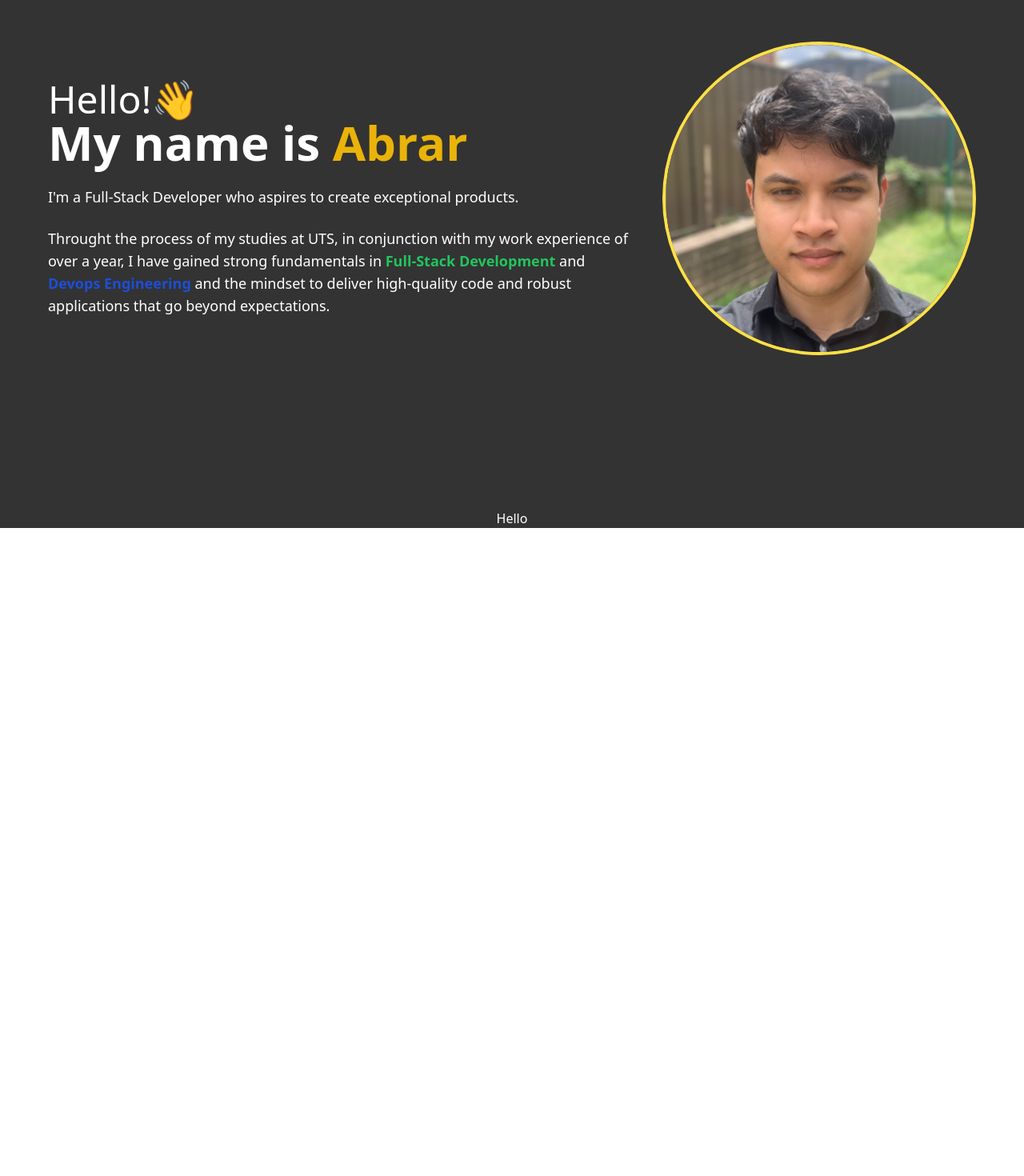
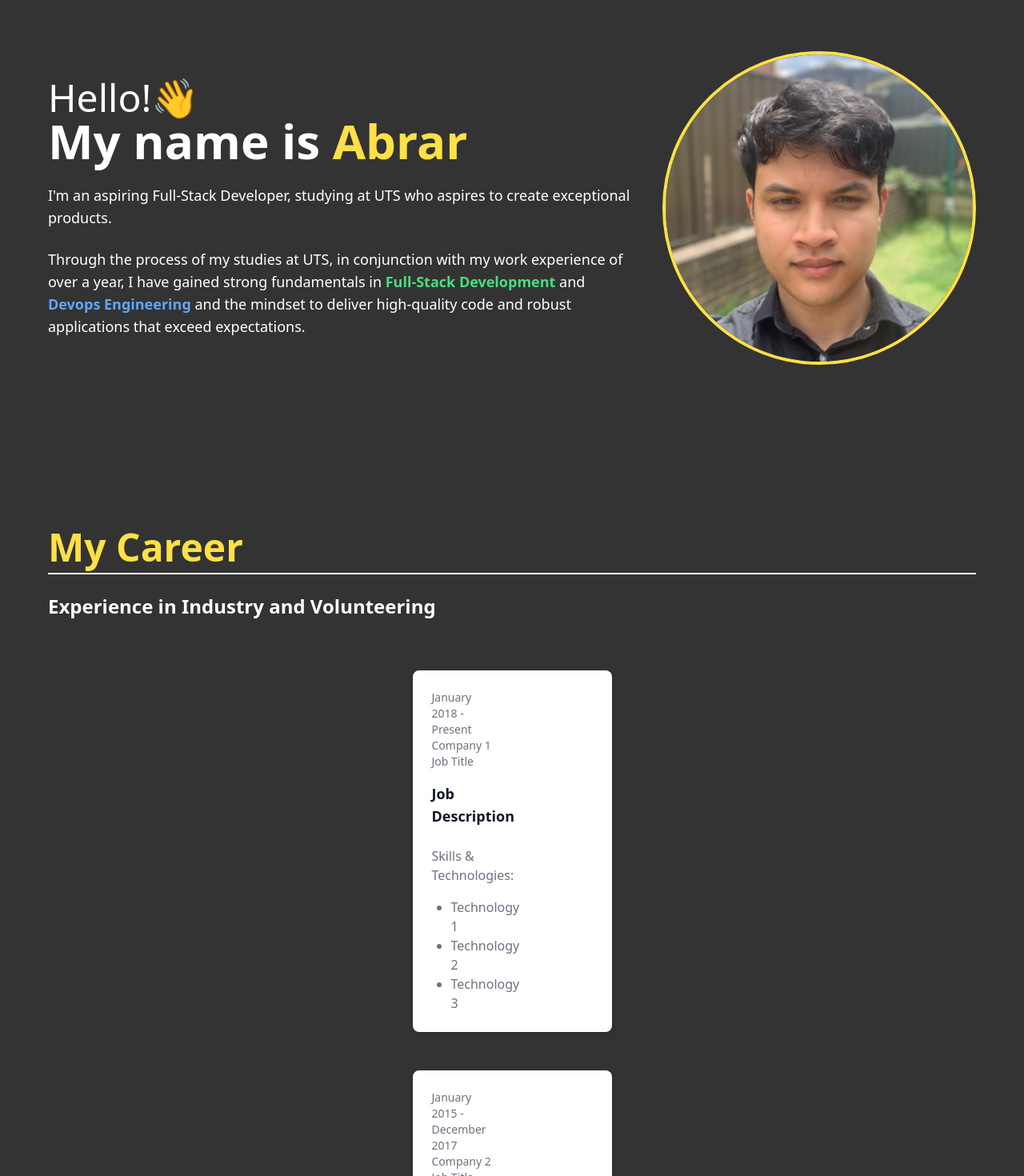
Before and after one commit to abrarbarbhuyia/portfolio-v2, a Next.js app: page / in a window 1280 px wide. Shown: the part 140-1610 px from the top of the page at 80% size. Before the commit the page ends 800 px from the top, so only its background shows below. Built offline with nearby package versions, Linux system fonts and the light colour scheme.

Commit message:
feat: starting experience section

```diff
--- a/src/components/Experience.tsx
+++ b/src/components/Experience.tsx
@@ -1,10 +1,62 @@
-import Image from "next/image";
+interface CompanyExperienceProps {
+  employmentPeriod: string,
+  companyName: string,
+  jobTitle: string,
+  jobDescription: string,
+  skills: string[]
+}
+
+const CompanyExperience = ({ employmentPeriod, companyName, jobTitle, jobDescription, skills }: CompanyExperienceProps) => {
+  return (
+    <div className="bg-white overflow-hidden rounded-lg shadow-md lg:flex">
+      <div className="flex flex-col justify-center p-6 lg:w-1/2">
+        <div className="text-sm font-medium text-gray-500">
+          <p>{employmentPeriod}</p>
+          <p>{companyName}</p>
+          <p>{jobTitle}</p>
+        </div>
+        <div className="mt-4 text-lg font-bold text-gray-900">
+          <p>{jobDescription}</p>
+        </div>
+        <div className="mt-6 text-base text-gray-500">
+          <p>Skills & Technologies:</p>
+          <ul className="mt-4 list-disc pl-6">
+            {skills.map((skill, index) => (
+              <li key={index}>{skill}</li>
+            ))}
+          </ul>
+        </div>
+      </div>
+    </div>
+  );
+};
 
 const Experience = () => {
+  const companyExperiences: CompanyExperienceProps[] = [
+    {
+      employmentPeriod: "January 2018 - Present",
+      companyName: "Company 1",
+      jobTitle: "Job Title",
+      jobDescription: "Job Description",
+      skills: ["Technology 1", "Technology 2", "Technology 3"],
+    },
+    {
+      employmentPeriod: "January 2015 - December 2017",
+      companyName: "Company 2",
+      jobTitle: "Job Title",
+      jobDescription: "Job Description",
+      skills: ["Technology 1", "Technology 2", "Technology 3"],
+    },
+  ];
+
   return (
-   <div className="mx-auto">
-        Hello
-   </div>
+    <div className="mx-auto max-w-7xl px-4 py-16 sm:px-6 lg:px-8">
+      <div className="space-y-12">
+        {companyExperiences.map((companyExperience, index) => (
+          <CompanyExperience key={index} {...companyExperience} />
+        ))}
+      </div>
+    </div>
   );
 };
 
--- /dev/null
+++ b/src/components/ExperienceTitle.tsx
@@ -0,0 +1,15 @@
+const ExperienceTitle = () => {
+    return (
+      <div className="text-center md:text-left">
+        <h2 className="font-bold text-3xl md:text-5xl text-yellow-300 mb-2">
+          My Career
+        </h2>
+        <div className="md:border-b-2 md:border-white md:mb-6"></div>
+        <p className="font-bold text-xl md:text-2xl text-white">
+          Experience in Industry and Volunteering
+        </p>
+      </div>
+    );
+  };
+
+  export default ExperienceTitle;
--- a/src/components/Header.tsx
+++ b/src/components/Header.tsx
@@ -2,27 +2,27 @@ import Image from "next/image";
 
 const Header = () => {
   return (
-    <div className="flex flex-row flex-wrap-reverse justify-center w-full h-screen">
+    <div className="flex flex-row flex-wrap-reverse justify-center w-full min-h-screen">
       <div className="justify-top flex max-w-3xl flex-col text-center md:justify-center md:pr-10 md:text-left">
         <div className="text-3xl font-light md:text-5xl">Hello!👋</div>
-        <div className="text-4xl font-bold md:text-6xl">
-          My name is <span className="text-yellow-500">Abrar</span>
+        <div className="text-4xl font-semibold md:text-6xl">
+          My name is <span className="text-yellow-300">Abrar</span>
         </div>
         <div className="font-light">
           <div className="text-s mt-6 leading-8 md:text-lg">
-            I&apos;m a Full-Stack Developer who aspires to create exceptional
+            I&apos;m an aspiring Full-Stack Developer, studying at UTS who aspires to create exceptional
             products.
           </div>
           <div className="text-s mt-6 leading-8 md:text-lg">
-            Throught the process of my studies at UTS, in conjunction with my
+            Through the process of my studies at UTS, in conjunction with my
             work experience of over a year, I have gained strong fundamentals in{" "}
-            <span className="font-bold text-green-500">
+            <span className="font-bold text-green-400">
               Full-Stack Development
             </span>{" "}
             and{" "}
-            <span className="font-bold text-blue-700">Devops Engineering</span>{" "}
+            <span className="font-bold text-blue-400">Devops Engineering</span>{" "}
             and the mindset to deliver high-quality code and robust applications
-            that go beyond expectations.
+            that exceed expectations.
           </div>
         </div>
       </div>
--- a/src/pages/index.tsx
+++ b/src/pages/index.tsx
@@ -4,6 +4,7 @@ import Link from "next/link";
 import Image from "next/image";
 import Header from "../components/Header"
 import Experience from "../components/Experience"
+import ExperienceTitle from "~/components/ExperienceTitle";
 
 const Home: NextPage = () => {
   return (
@@ -13,9 +14,10 @@ const Home: NextPage = () => {
         <meta name="description" content="Generated by create-t3-app" />
         <link rel="icon" href="/favicon.ico" />
       </Head>
-      <main className="flex h-screen justify-center bg-metal">
-        <div className="mx-auto flex h-full w-full max-w-7xl flex-col justify-center px-4 text-white">
+      <main className="flex min-h-screen justify-center bg-metal">
+        <div className="mx-auto flex h-full max-w-7xl flex-col justify-center px-4 text-white">
           <Header />
+          <ExperienceTitle />
           <Experience />
         </div>
       </main>
```
Also changed, not shown: public/images/optus.jpeg (added).
